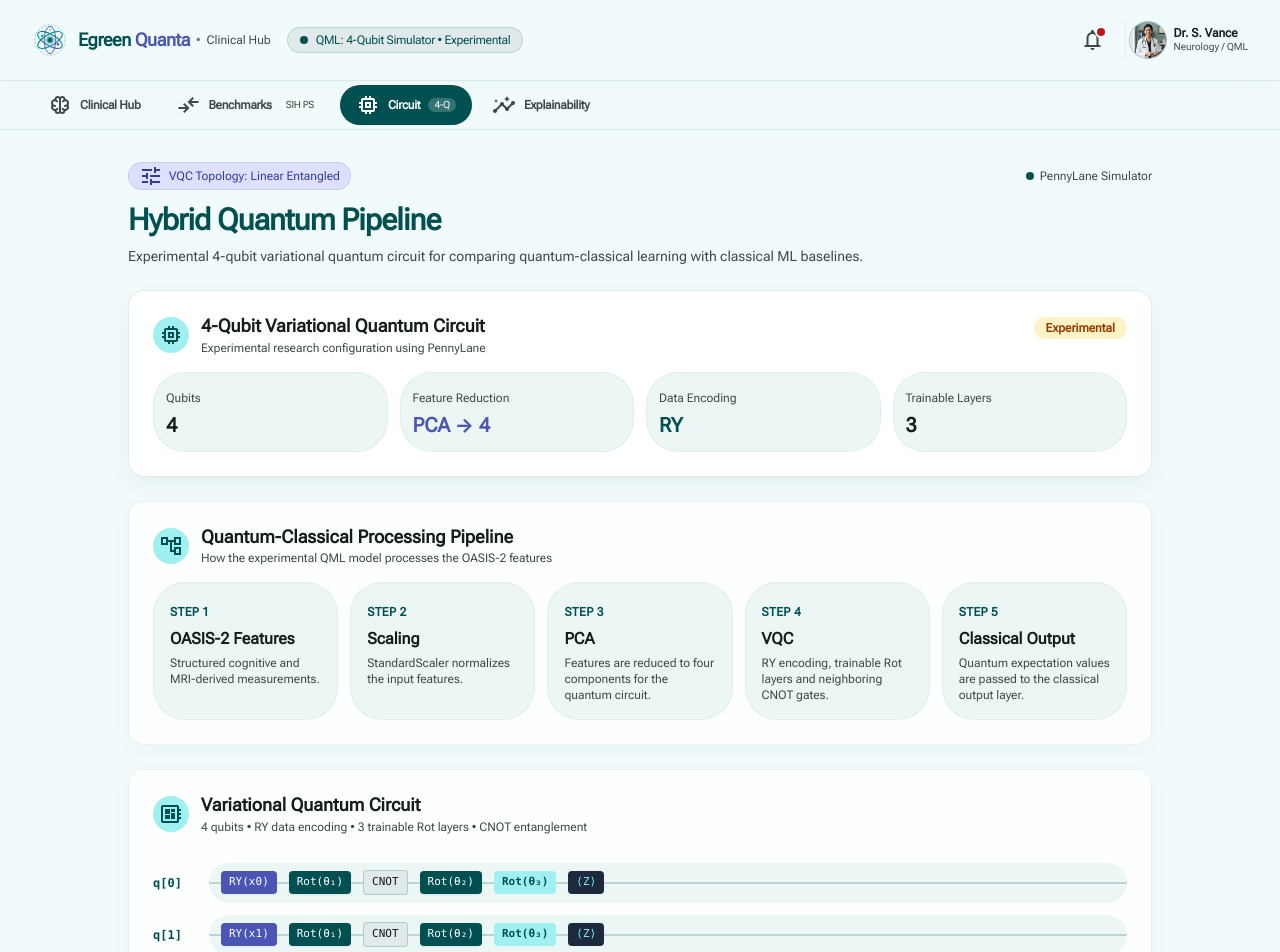
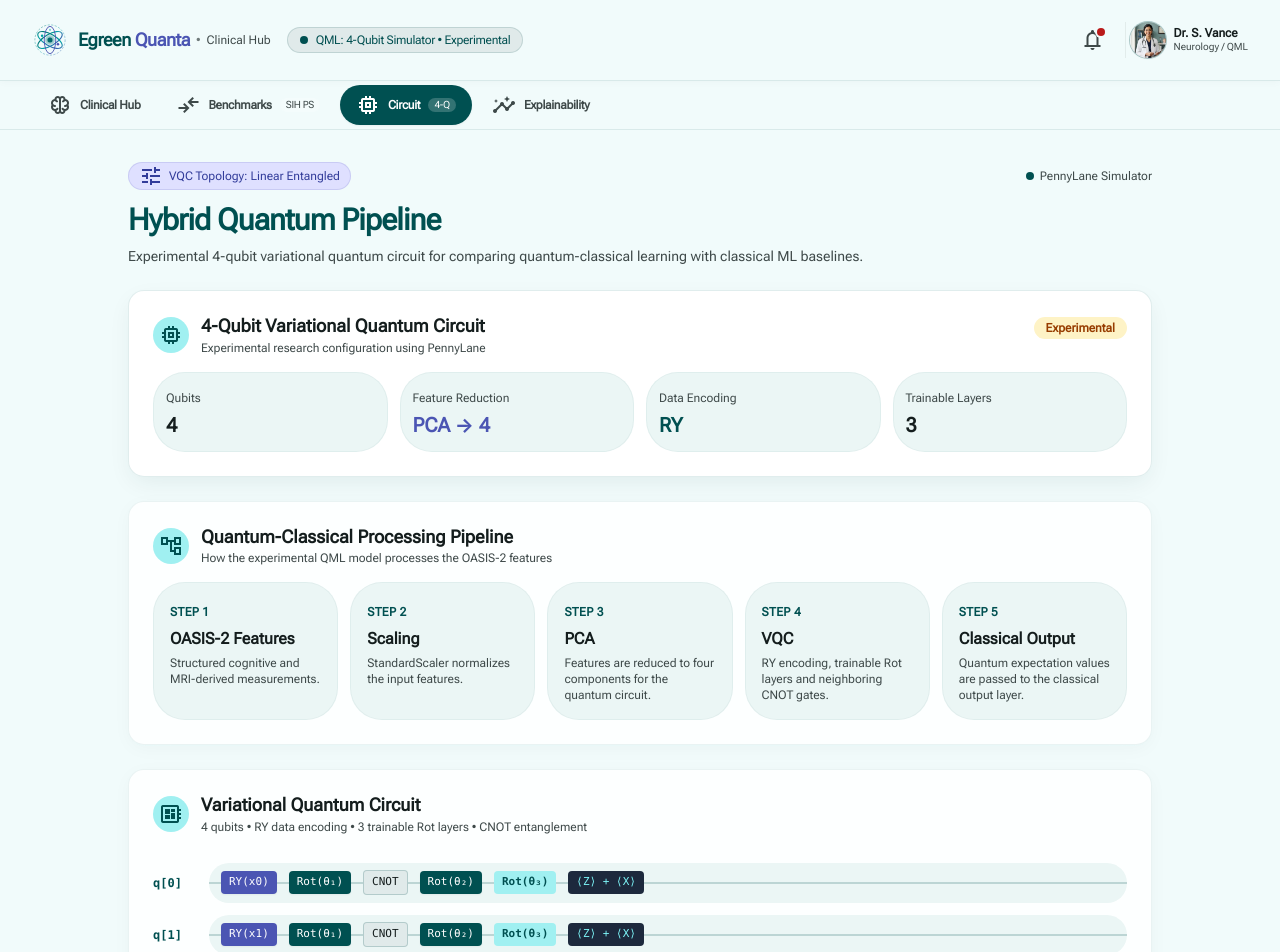
Before and after one commit to srvirv/egreen-quanta, a React (Vite) app in the folder frontend/: page /circuit in a window 1280 px wide. Shown: the top 952 px of the page. Built offline with nearby package versions, Linux system fonts and the light colour scheme.

Commit message:
Update QML circuit readout display

```diff
--- a/frontend/src/pages/QuantumCircuit.jsx
+++ b/frontend/src/pages/QuantumCircuit.jsx
@@ -213,7 +213,7 @@ export default function QuantumCircuit() {
 
                   {/* Measurement */}
                   <span className="px-2 py-1 rounded bg-slate-800 text-tertiary-fixed text-[11px]">
-                    ⟨Z⟩
+                    ⟨Z⟩ + ⟨X⟩
                   </span>
 
                 </div>
```
